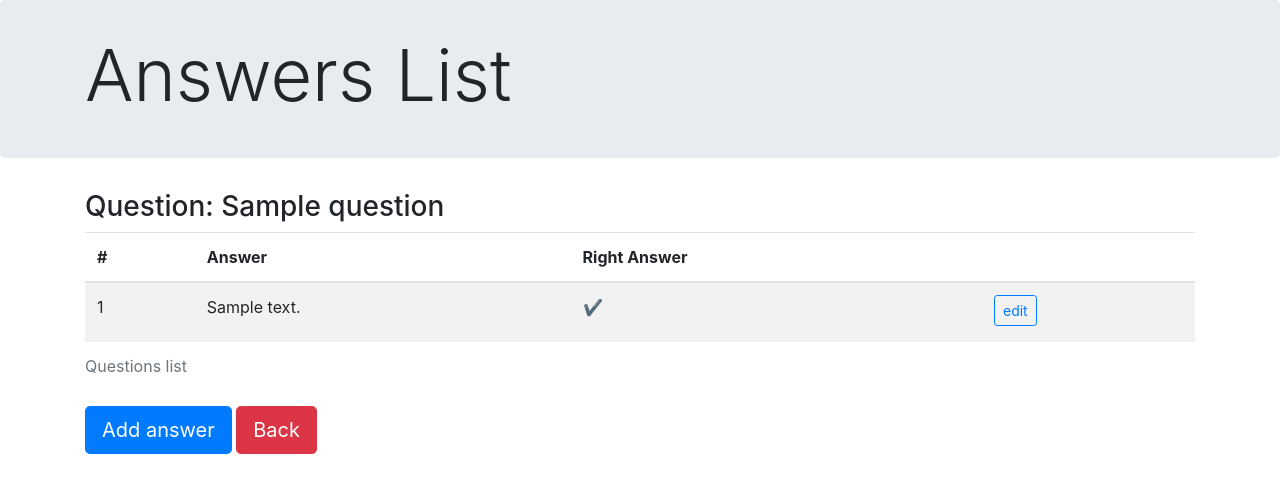
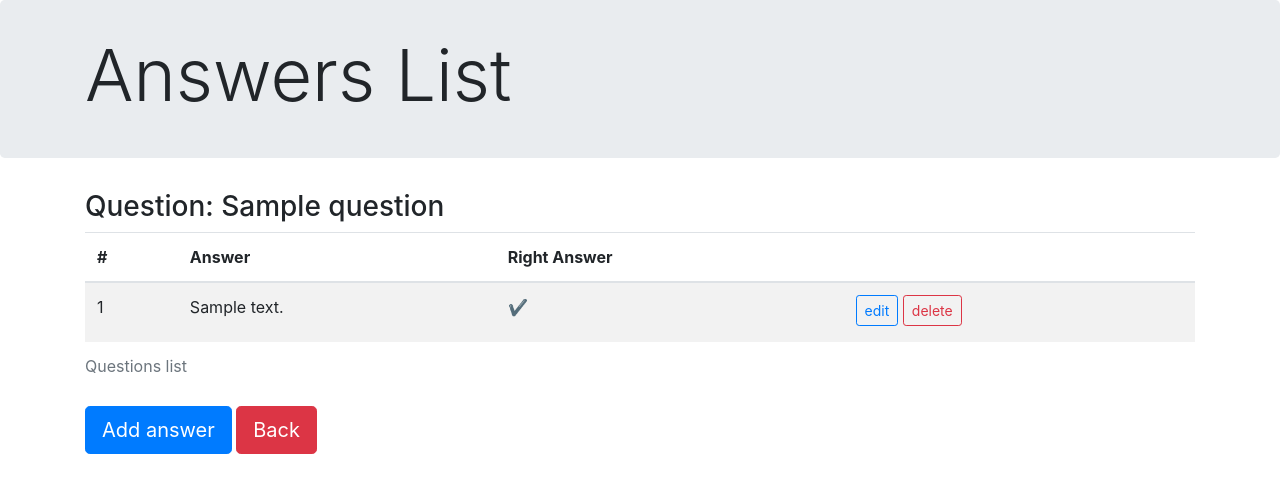
Before and after one commit to aminbahrabadi/st-dev-game, a Django app: page /answer/1/list/ in a window 1280 px wide. Shown: the part 56-549 px from the top of the page. Run offline with Django 3.2, Linux system fonts and the light colour scheme; a user stored in the database is signed in; tables that the repository leaves empty hold one stand-in row (values such as "Sample post"); some libraries are stand-ins or nearby versions.

Commit message:
Game: Add delete views

```diff
--- a/game/templates/game/answer_list.html
+++ b/game/templates/game/answer_list.html
@@ -37,6 +37,14 @@
                                    class="btn btn-outline-primary btn-sm d-inline-block mb-1">
                                     edit
                                 </a>
+                                <form method="post" class="d-inline-block"
+                                      action="{% url 'game:answer_delete' answer.id %}">
+                                    {% csrf_token %}
+                                    <button type="submit"
+                                            class="btn btn-outline-danger btn-sm d-inline-block mb-1">
+                                        delete
+                                    </button>
+                                </form>
 
                             </td>
 
--- a/game/urls.py
+++ b/game/urls.py
@@ -12,12 +12,16 @@ urlpatterns = [
     path('question/create/', views.QuestionCreateView.as_view(), name='question_create'),
     path('question/update/<int:question_id>/', views.QuestionUpdateView.as_view(),
          name='question_update'),
+    path('question/delete/<int:question_id>/', views.QuestionDeleteView.as_view(),
+         name='question_delete'),
     path('question/list/', views.QuestionListView.as_view(), name='question_list'),
 
     # answer
     path('answer/<int:question_id>/create/', views.AnswerCreateView.as_view(), name='answer_create'),
     path('answer/update/<int:answer_id>/', views.AnswerUpdateView.as_view(),
          name='answer_update'),
+    path('answer/delete/<int:answer_id>/', views.AnswerDeleteView.as_view(),
+         name='answer_delete'),
     path('answer/<int:question_id>/list/', views.AnswerListView.as_view(), name='answer_list'),
 
     # game
--- a/game/views.py
+++ b/game/views.py
@@ -1,5 +1,5 @@
 from django.views.generic import (CreateView, ListView, UpdateView, TemplateView,
-                                  RedirectView, FormView)
+                                  RedirectView, FormView, DeleteView)
 from django.contrib.auth.mixins import LoginRequiredMixin
 from django.contrib import messages
 from django.urls import reverse_lazy
@@ -35,6 +35,19 @@ class QuestionUpdateView(LoginRequiredMixin, RoleRequiredMixin, UpdateView):
 
     def get_success_url(self):
         messages.success(self.request, 'Question is successfully updated.')
+        return reverse_lazy('game:question_list')
+
+
+class QuestionDeleteView(LoginRequiredMixin, RoleRequiredMixin, DeleteView):
+    roles_required = ['admin']
+
+    def get_object(self, queryset=None):
+        question_id = self.kwargs.get('question_id')
+        question = get_object_or_404(Question, id=question_id)
+        return question
+
+    def get_success_url(self):
+        messages.success(self.request, 'Question is successfully deleted.')
         return reverse_lazy('game:question_list')
 
 
@@ -85,6 +98,20 @@ class AnswerUpdateView(LoginRequiredMixin, RoleRequiredMixin, UpdateView):
     def get_success_url(self):
         question_id = self.object.question_id
         messages.success(self.request, 'Answer is successfully updated.')
+        return reverse_lazy('game:answer_list', kwargs={'question_id': question_id})
+
+
+class AnswerDeleteView(LoginRequiredMixin, RoleRequiredMixin, DeleteView):
+    roles_required = ['admin']
+
+    def get_object(self, queryset=None):
+        answer_id = self.kwargs.get('answer_id')
+        answer = get_object_or_404(Answer, id=answer_id)
+        return answer
+
+    def get_success_url(self):
+        question_id = self.object.question_id
+        messages.success(self.request, 'Answer is successfully deleted.')
         return reverse_lazy('game:answer_list', kwargs={'question_id': question_id})
 
 
```
Also changed, not shown: game/templates/game/question_list.html (+9 -0 lines).
